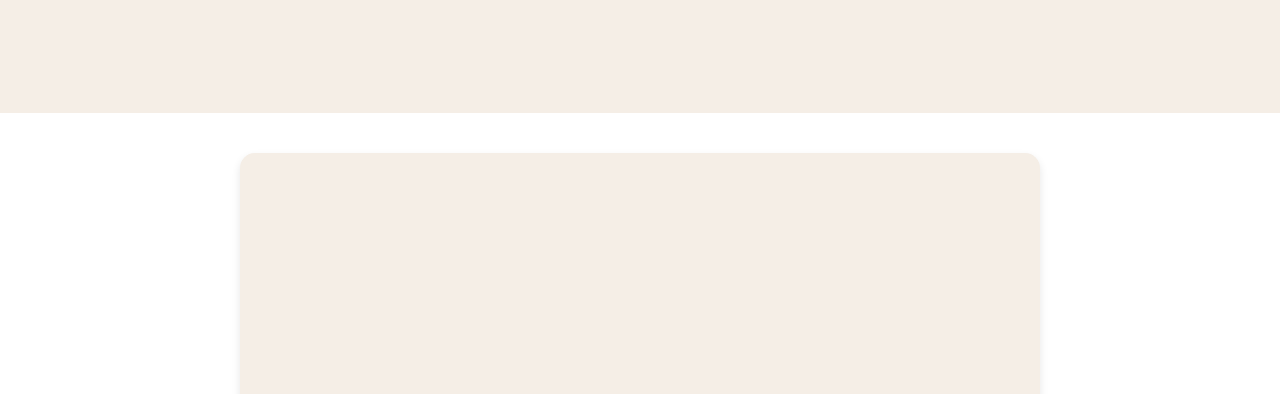
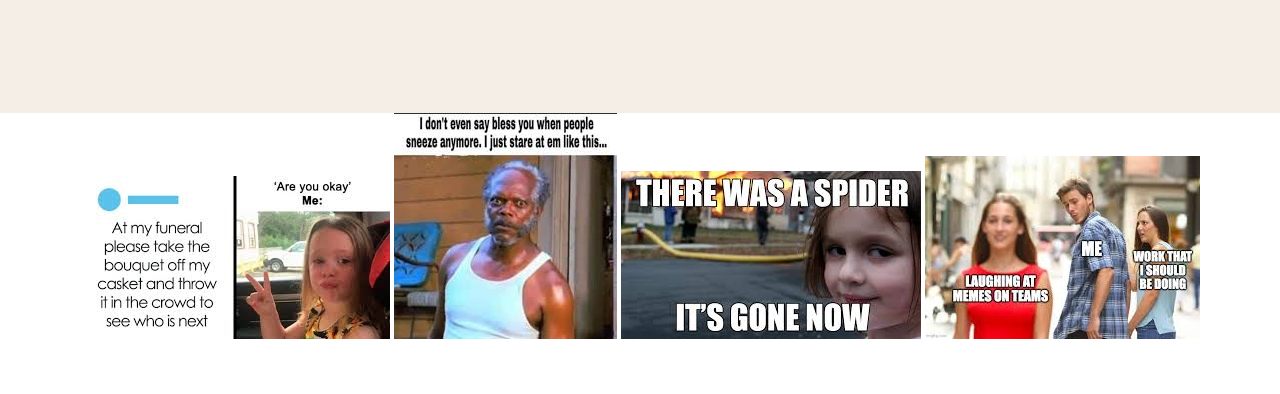
Before and after one commit to IKhalfan437/example_test_info, a plain HTML site: page index.html in a window 1280 px wide. Shown: the part 406-800 px from the top of the page. Drawn offline with Linux system fonts and the light colour scheme; files whose address does not match are found by name.

Commit message:
Update index.html

```diff
--- a/index.html
+++ b/index.html
@@ -13,17 +13,13 @@
         <h2>Professional Consultant</h2>
     </div>
 
+
     <!-- Image Slider Section -->
-    <div class="image-slider">
-        <div class="slider">
-            <figure>
-                <div class="slide" style="background-image: url('images/1.jpeg');"></div>
-                <div class="slide" style="background-image: url('images/2.jpeg');"></div>
-                <div class="slide" style="background-image: url('images/3.jpeg');"></div>
-                <div class="slide" style="background-image: url('images/4.jpeg');"></div>
-                <div class="slide" style="background-image: url('images/5.jpeg');"></div>
-            </figure>
-        </div>
+    <div id="image-track" data-mouse-down-at="0" data-prev-percentage="0">
+        <img class="image" src="images/1.jpeg" draggable="false" />
+        <img class="image" src="images/3.jpeg" draggable="false" />
+        <img class="image" src="images/4.jpeg" draggable="false" />
+        <img class="image" src="images/5.jpeg" draggable="false" />
     </div>
 
     <div class="middle-container">
```
